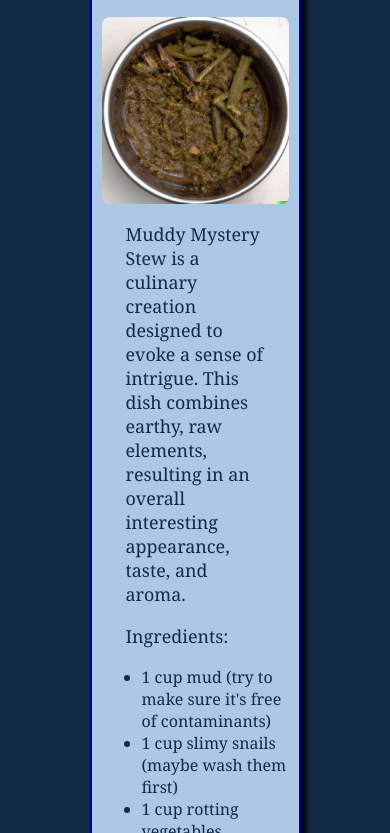
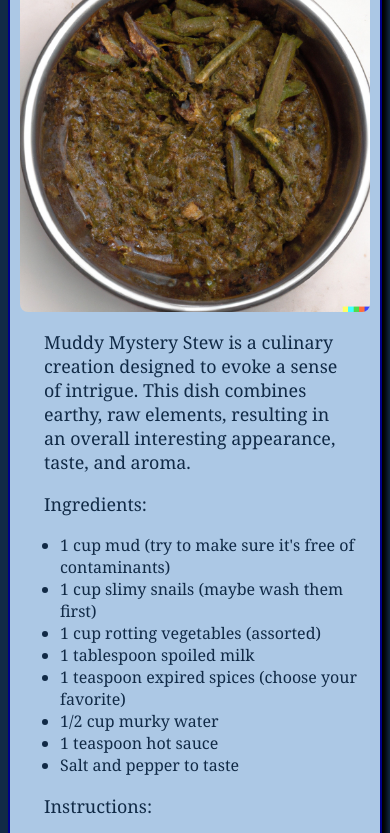
Before and after one commit to Tinfoil-droid/odin-recipes, a plain HTML site: page recipes/muddy.html in a window 390 px wide. Shown: the part 232-1065 px from the top of the page. Drawn offline with Linux system fonts and the light colour scheme.

Commit message:
added media queries to recipes pages

```diff
--- a/recipes/brussel.css
+++ b/recipes/brussel.css
@@ -58,3 +58,9 @@ a {
 .surprise {
     text-align: center;
 }
+
+@media screen and (max-width: 800px) {
+    .card {
+        max-width: 100%;
+    }
+}
--- a/recipes/muddy.css
+++ b/recipes/muddy.css
@@ -54,3 +54,9 @@ a {
 .links {
     text-align: center;
 }
+
+@media screen and (max-width: 800px) {
+    .card {
+        max-width: 100%;
+    }
+}
--- a/recipes/slop-surprise.css
+++ b/recipes/slop-surprise.css
@@ -54,3 +54,9 @@ a {
 .links {
     text-align: center;
 }
+
+@media screen and (max-width: 800px) {
+    .card {
+        max-width: 100%;
+    }
+}
```
